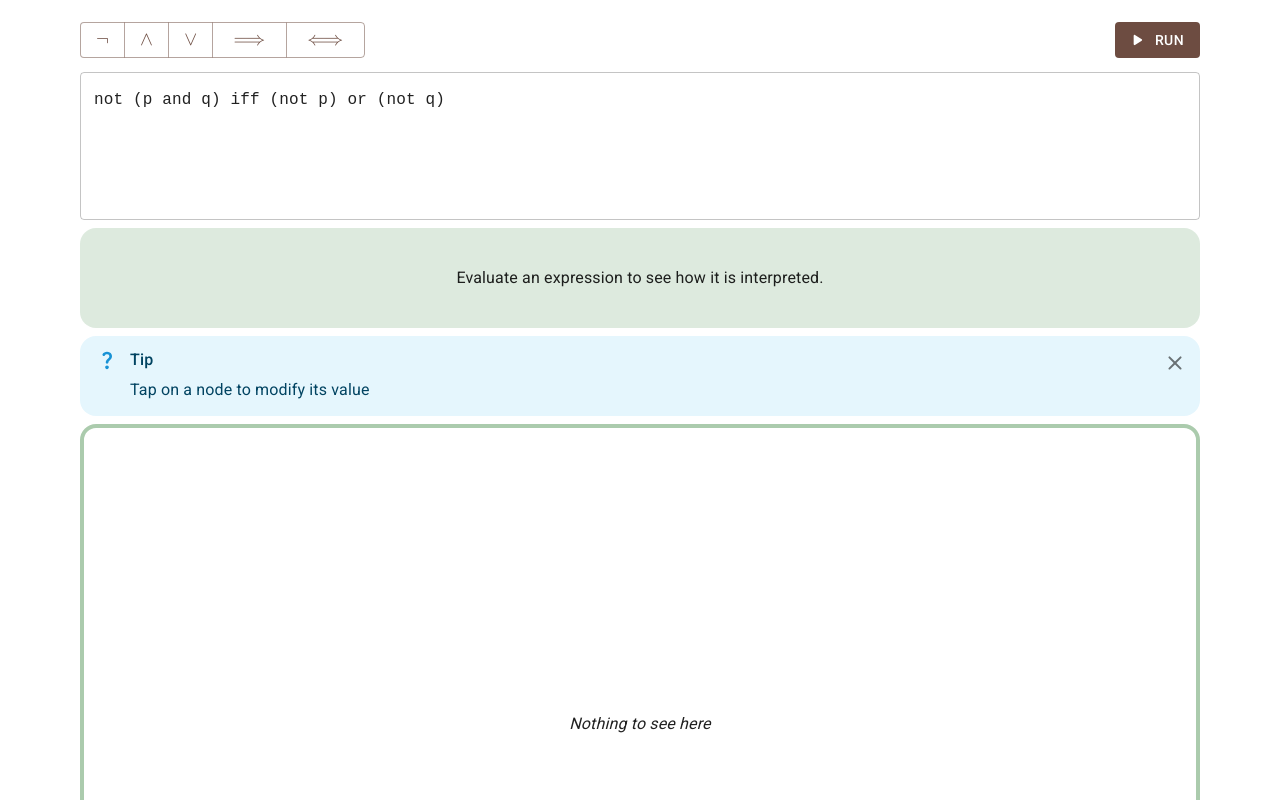
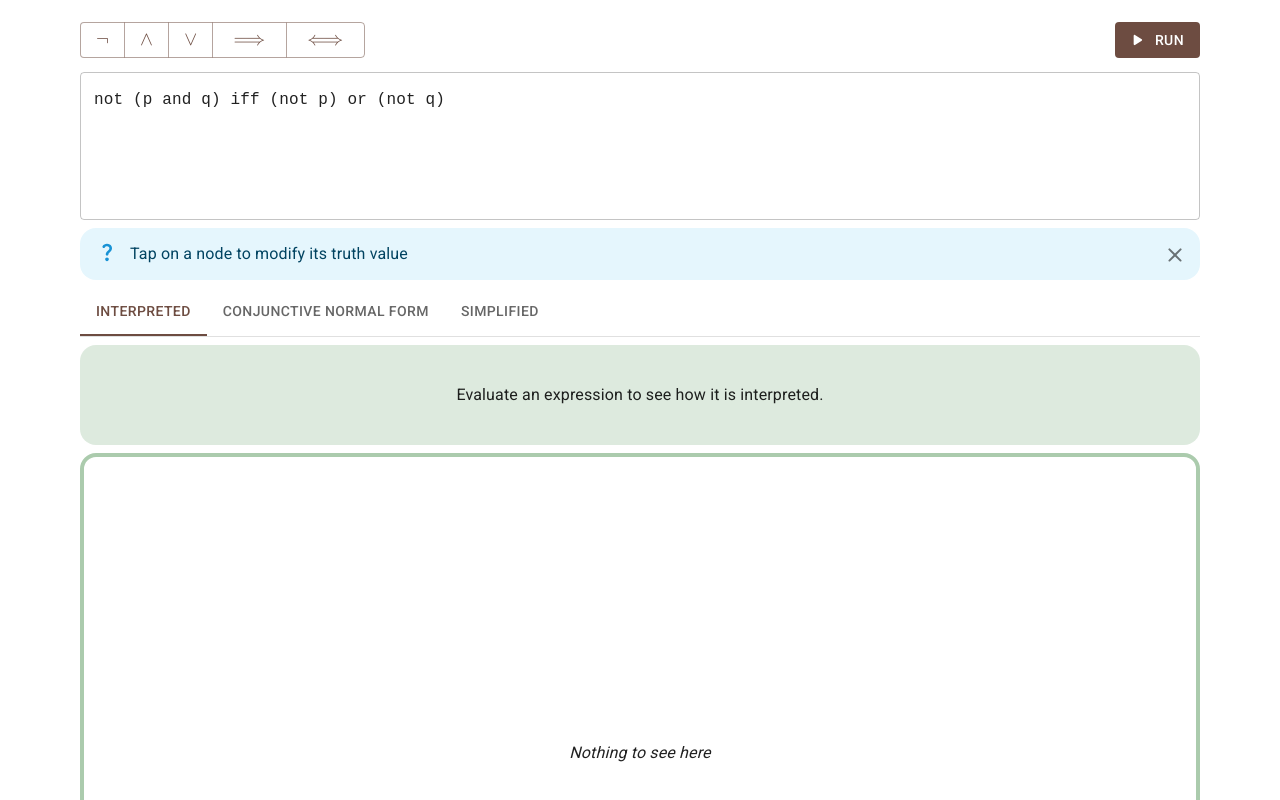
Before and after one commit to Eurydia/project-onyx, a React (Vite) app: page / in a window 1280 px wide. Shown: the top 800 px of the page. Built offline with nearby package versions, Linux system fonts and the light colour scheme; a web font is replaced by a local one.

Commit message:
implemented tab switcher

```diff
--- a/package.json
+++ b/package.json
@@ -15,6 +15,7 @@
     "@emotion/styled": "^11.13.5",
     "@fontsource/roboto": "^5.1.0",
     "@mui/icons-material": "^6.1.7",
+    "@mui/lab": "^6.0.0-beta.17",
     "@mui/material": "^6.1.7",
     "@visx/visx": "^3.12.0",
     "gh-pages": "^6.2.0",
--- /dev/null
+++ b/src/components/StyledAlert.tsx
@@ -0,0 +1,51 @@
+import {
+  CloseRounded,
+  QuestionMarkRounded,
+} from "@mui/icons-material";
+import {
+  Alert,
+  Collapse,
+  IconButton,
+  Tooltip,
+  Typography,
+} from "@mui/material";
+import { FC, ReactNode, useState } from "react";
+
+type StyledAlertProps = {
+  children: ReactNode;
+};
+export const StyledAlert: FC<StyledAlertProps> = (
+  props
+) => {
+  const { children } = props;
+  const [dismissed, setDismissed] = useState(false);
+
+  return (
+    <Collapse
+      in={!dismissed}
+      unmountOnExit
+    >
+      <Alert
+        severity="info"
+        variant="standard"
+        color="info"
+        icon={<QuestionMarkRounded fontSize="inherit" />}
+        action={
+          <Tooltip title={<Typography>Close</Typography>}>
+            <IconButton
+              size="small"
+              onClick={() => setDismissed(true)}
+            >
+              <CloseRounded />
+            </IconButton>
+          </Tooltip>
+        }
+        sx={{
+          borderRadius: (t) => t.shape.borderRadius,
+        }}
+      >
+        {children}
+      </Alert>
+    </Collapse>
+  );
+};
--- /dev/null
+++ b/src/components/StyledTabs.tsx
@@ -0,0 +1,45 @@
+import { TabContext, TabList, TabPanel } from "@mui/lab";
+import { Box, Tab } from "@mui/material";
+import { FC, Fragment, ReactNode, useState } from "react";
+
+type StyledTabsProps = {
+  tabLabels: string[];
+  panels: ReactNode[];
+};
+export const StyledTabs: FC<StyledTabsProps> = (props) => {
+  const { panels, tabLabels } = props;
+
+  const [active, setActive] = useState(0);
+  if (
+    panels.length === 0 ||
+    panels.length !== tabLabels.length
+  ) {
+    return <Fragment />;
+  }
+
+  return (
+    <TabContext value={active}>
+      <Box sx={{ borderBottom: 1, borderColor: "divider" }}>
+        <TabList
+          onChange={(_, v) => setActive(v)}
+          variant="scrollable"
+        >
+          {tabLabels.map((label, index) => (
+            <Tab
+              label={label}
+              value={index}
+            />
+          ))}
+        </TabList>
+      </Box>
+      {panels.map((panel, index) => (
+        <TabPanel
+          sx={{ padding: 0 }}
+          value={index}
+        >
+          {panel}
+        </TabPanel>
+      ))}
+    </TabContext>
+  );
+};
--- a/src/core/ast/normalize.ts
+++ b/src/core/ast/normalize.ts
@@ -124,8 +124,8 @@ const _normalizeTree = (tree: SyntaxTree): SyntaxTree => {
   }
 };
 
-export const toNormalizedTree = (
-  ast: SyntaxTree
+export const normalizeSyntaxTree = (
+  tree: SyntaxTree
 ): SyntaxTree => {
-  return _normalizeTree(ast);
+  return _normalizeTree(tree);
 };
--- a/src/views/EditorView.tsx
+++ b/src/views/EditorView.tsx
@@ -2,42 +2,39 @@ import { DisplayInputFeedback } from "$components/DisplayInputFeedback";
 import { EditorExecuteButton } from "$components/EditorExecuteButton";
 import { EditorExpressionTextField } from "$components/EditorExpressionTextField";
 import { EditorOperatorGroup } from "$components/EditorOperatorGroup";
+import { StyledAlert } from "$components/StyledAlert";
+import { StyledTabs } from "$components/StyledTabs";
 import { TreeGraph } from "$components/TreeGraph";
+import { normalizeSyntaxTree } from "$core/ast/normalize";
 import { lexer } from "$core/interpreter/lexer";
 import { parser } from "$core/interpreter/parser";
 import { SyntaxTree } from "$types/parser";
 import {
-  CloseRounded,
-  QuestionMarkRounded,
-} from "@mui/icons-material";
-import {
-  Alert,
-  AlertTitle,
   alpha,
   Box,
-  Collapse,
   Container,
-  IconButton,
   Stack,
   Toolbar,
-  Tooltip,
   Typography,
 } from "@mui/material";
-import { FC, useState } from "react";
+import { FC, Fragment, useState } from "react";
 
 export const EditorView: FC = () => {
   const [inputValue, setInputValue] = useState(
     "not (p and q) iff (not p) or (not q)"
   );
   const [tree, setTree] = useState<SyntaxTree | null>(null);
-  const [tipDismissed, setTipDismissed] = useState(false);
+  const [normalTree, setNormalTree] =
+    useState<SyntaxTree | null>(null);
   const handleExecute = () => {
     const tokens = lexer(inputValue);
     if (tokens.length === 0) {
       setTree(null);
       return;
     }
-    setTree(parser(tokens));
+    const interpretedTree = parser(tokens);
+    setTree(interpretedTree);
+    setNormalTree(normalizeSyntaxTree(interpretedTree));
   };
 
   const handleInsertChar = (char: string) => {
@@ -75,50 +72,32 @@ export const EditorView: FC = () => {
             keyCombinationHint={["CTRL", "ENTER"]}
           />
         </Toolbar>
-
         <EditorExpressionTextField
           value={inputValue}
           onChange={setInputValue}
           onKeyDown={handleKeyDown}
           rows={5}
         />
+        <StyledAlert>
+          <Typography component="p">
+            Tap on a node to modify its truth value
+          </Typography>
+        </StyledAlert>
+        <StyledTabs
+          tabLabels={[
+            "Interpreted",
+            "Conjunctive normal form",
+            "Simplified",
+          ]}
+          panels={[
+            <Stack
+              spacing={1}
+              key="panel-0"
+            >
               <DisplayInputFeedback
                 tree={tree}
                 emptyMessage="Evaluate an expression to see how it is interpreted."
               />
-        <Collapse
-          in={!tipDismissed}
-          unmountOnExit
-        >
-          <Alert
-            severity="info"
-            variant="standard"
-            color="info"
-            icon={
-              <QuestionMarkRounded fontSize="inherit" />
-            }
-            action={
-              <Tooltip
-                title={<Typography>Close</Typography>}
-              >
-                <IconButton
-                  size="small"
-                  onClick={() => setTipDismissed(true)}
-                >
-                  <CloseRounded />
-                </IconButton>
-              </Tooltip>
-            }
-            sx={{
-              borderRadius: (t) => t.shape.borderRadius,
-            }}
-          >
-            <AlertTitle>Tip</AlertTitle>
-            <Typography component="p">
-              Tap on a node to modify its value
-            </Typography>
-          </Alert>
-        </Collapse>
               <Box
                 sx={{
                   height: "75vh",
@@ -135,6 +114,35 @@ export const EditorView: FC = () => {
                   emptyText="Nothing to see here"
                 />
               </Box>
+            </Stack>,
+            <Stack
+              spacing={1}
+              key="panel-1"
+            >
+              <DisplayInputFeedback
+                tree={normalTree}
+                emptyMessage="Evaluate an expression to see how it is interpreted."
+              />
+              <Box
+                sx={{
+                  height: "75vh",
+                  width: "100%",
+                  borderWidth: 4,
+                  borderStyle: "solid",
+                  borderRadius: (t) => t.shape.borderRadius,
+                  borderColor: (t) =>
+                    alpha(t.palette.secondary.main, 0.4),
+                }}
+              >
+                <TreeGraph
+                  tree={normalTree}
+                  emptyText="Nothing to see here"
+                />
+              </Box>
+            </Stack>,
+            <Fragment key="panel-3"></Fragment>,
+          ]}
+        />
       </Stack>
     </Container>
   );
```
Also changed, not shown: 1 other file (tests, documents, lock files or other folders). Lines whose indentation alone changed are shown as unchanged.
